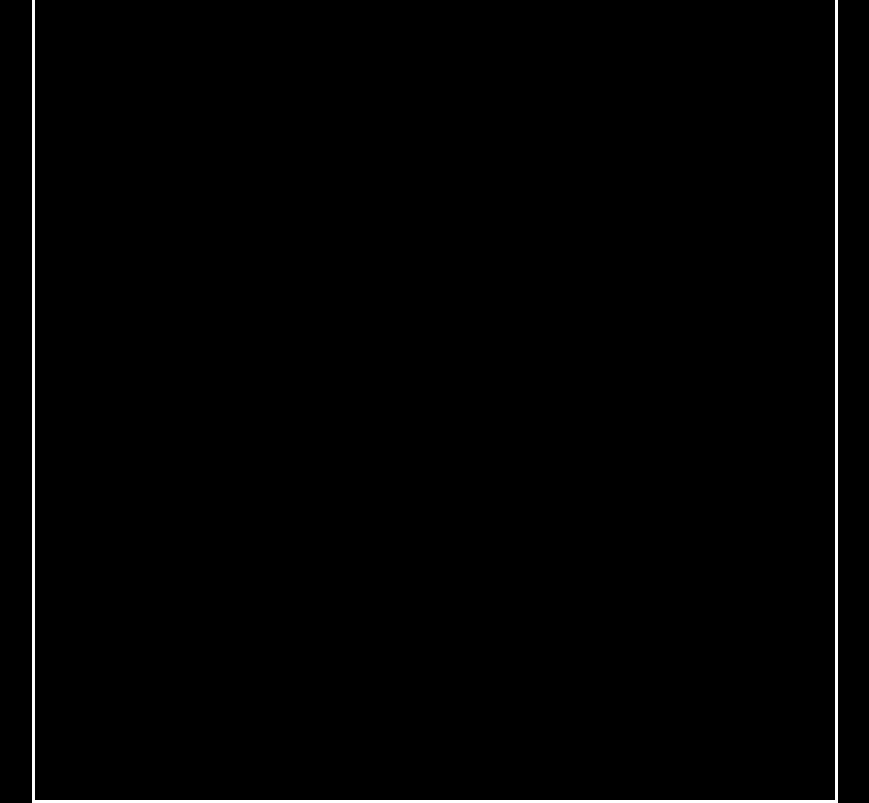
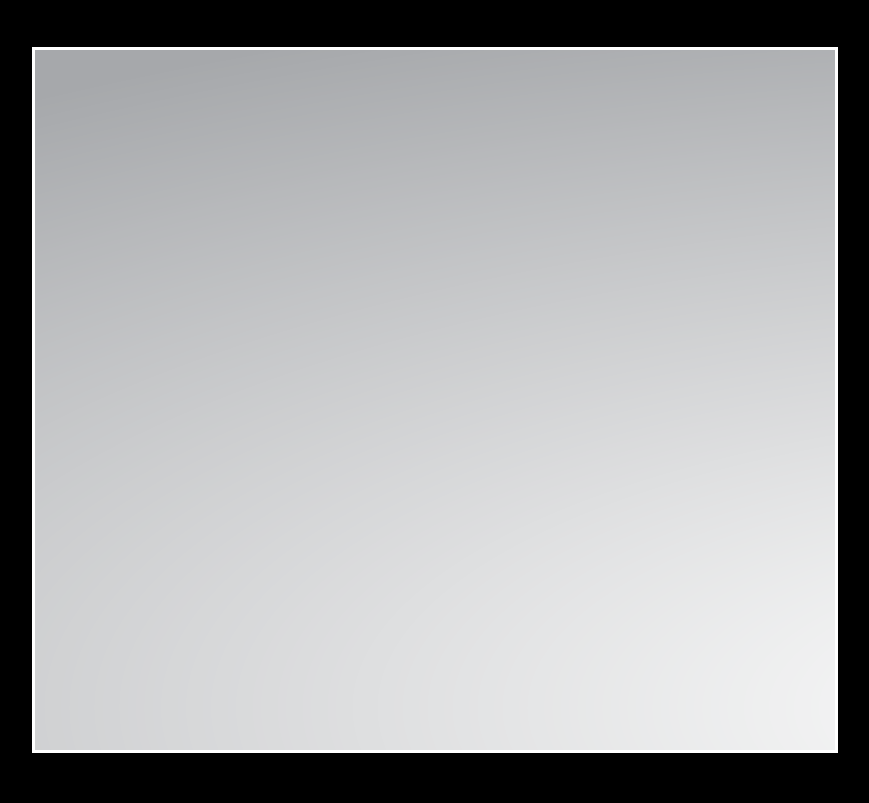
Before and after one commit to ngoctan3006/first-js-game, a plain HTML site: page parallax-bg/index.html in a window 1280 px wide. Shown: the whole page, without its empty margins (205-1074 px from the left). Drawn offline with Linux system fonts and the light colour scheme.

Commit message:
add layer bg

```diff
--- a/parallax-bg/css/styles.css
+++ b/parallax-bg/css/styles.css
@@ -5,7 +5,7 @@ body {
   position: absolute;
   border: 3px solid #fff;
   width: 800px;
-  height: 800px;
+  height: 700px;
   top: 50%;
   left: 50%;
   transform: translate(-50%, -50%);
--- a/parallax-bg/script/script.js
+++ b/parallax-bg/script/script.js
@@ -0,0 +1,22 @@
+const canvas = document.getElementById('canvas1');
+const ctx = canvas.getContext('2d');
+const CANVAS_WIDTH = (canvas.width = 800);
+const CANVAS_HEIGHT = (canvas.height = 700);
+let gameSpeed = 5;
+
+const backgroundLayer1 = new Image();
+backgroundLayer1.src = 'images/layer-1.png';
+const backgroundLayer2 = new Image();
+backgroundLayer2.src = 'images/layer-2.png';
+const backgroundLayer3 = new Image();
+backgroundLayer3.src = 'images/layer-3.png';
+const backgroundLayer4 = new Image();
+backgroundLayer4.src = 'images/layer-4.png';
+const backgroundLayer5 = new Image();
+backgroundLayer5.src = 'images/layer-5.png';
+
+function animate() {
+  ctx.drawImage(backgroundLayer1, 0, 0);
+  requestAnimationFrame(animate);
+}
+animate();
```
